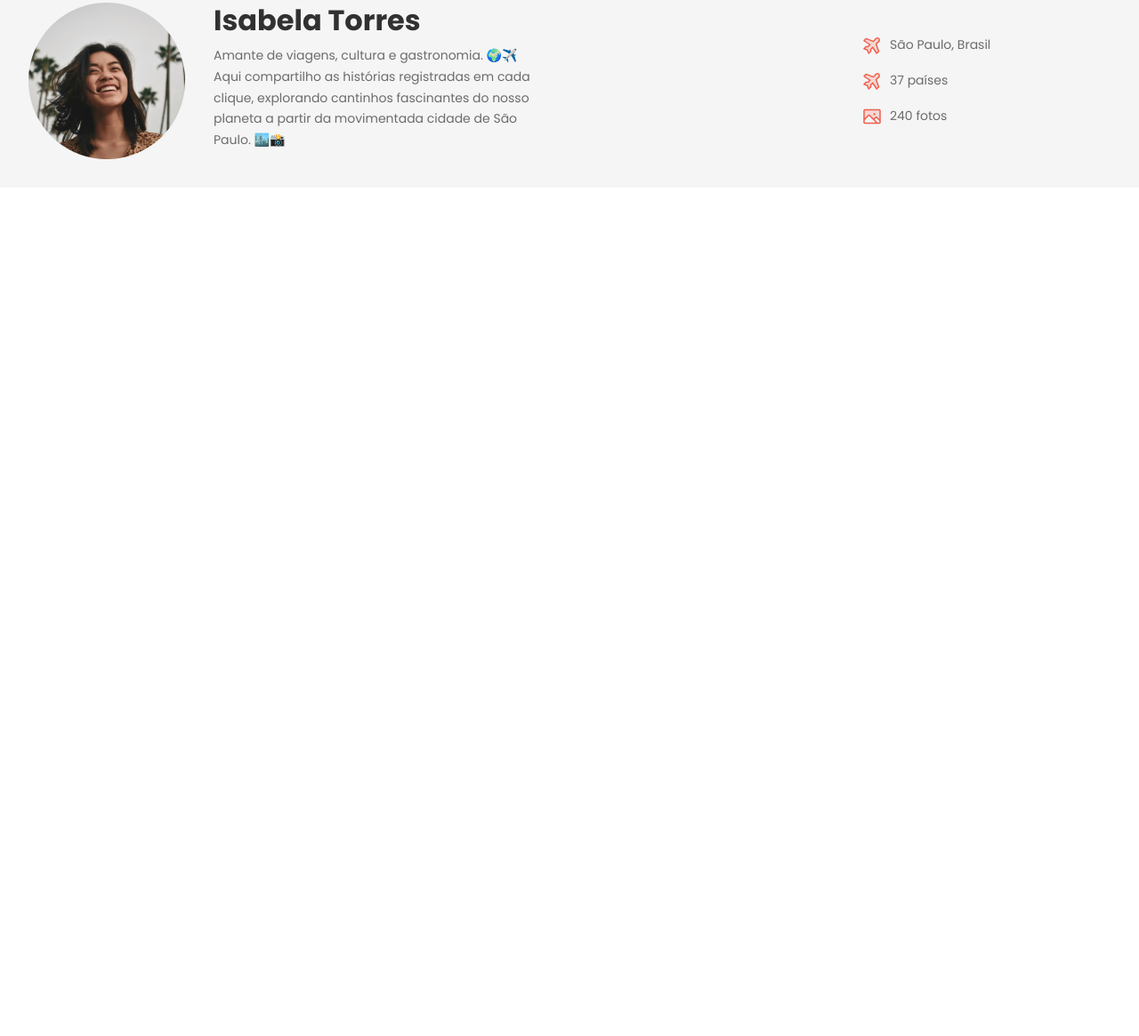
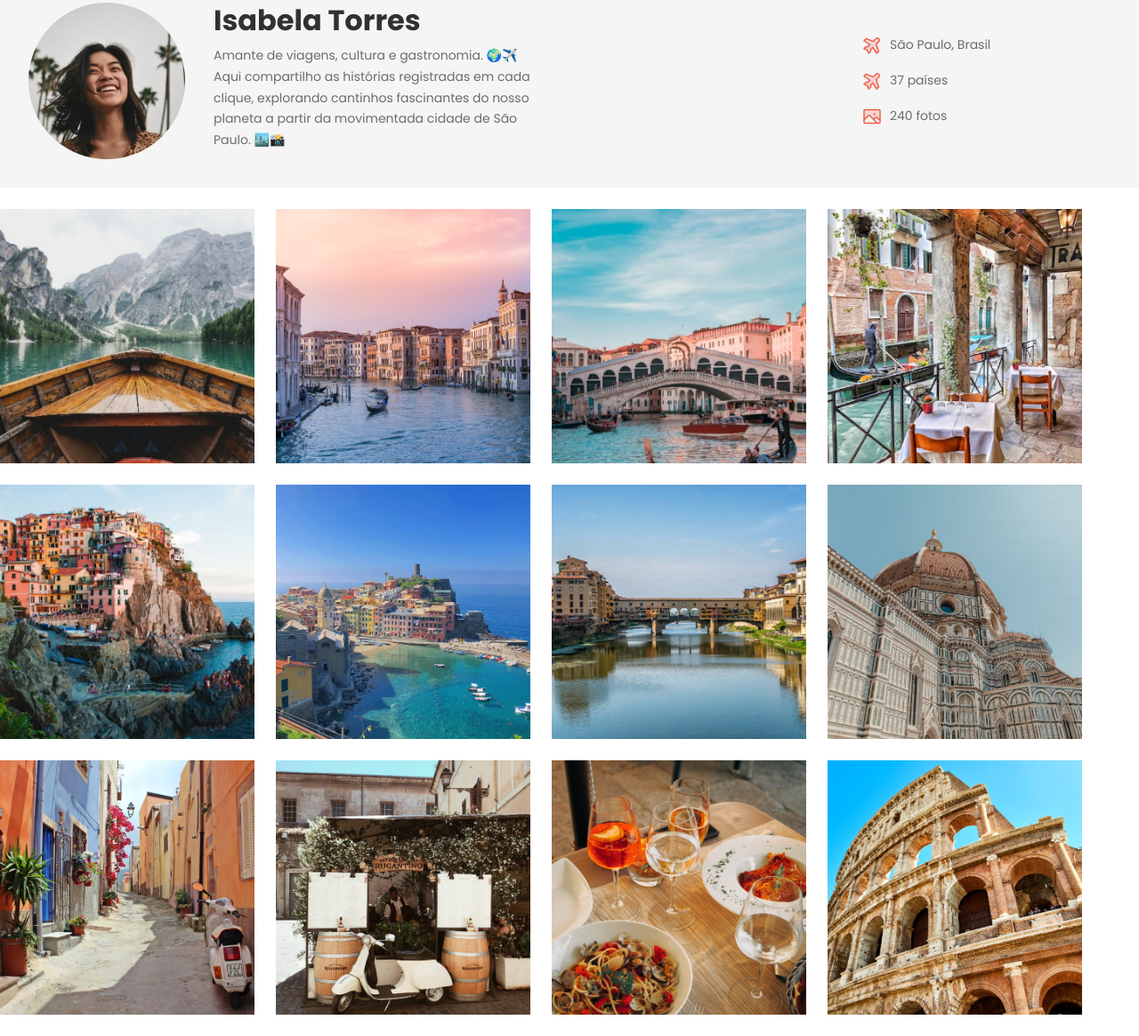
Before and after one commit to Alex-Barros/Travelgram, a plain HTML site: page index.html in a window 1280 px wide. Shown: the part 125-1290 px from the top of the page at 89% size. Before the commit the page ends 800 px from the top, so only its background shows below. Drawn offline with Linux system fonts and the light colour scheme.

Commit message:
done main gallery

```diff
--- a/index.html
+++ b/index.html
@@ -64,7 +64,18 @@
         </header>
     </div>
     <main>
-
+        <img src="assets/imagens/Image 01.png" alt="...">
+        <img src="assets/imagens/Image 02.png" alt="...">
+        <img src="assets/imagens/Image 03.png" alt="...">
+        <img src="assets/imagens/Image 04.png" alt="...">
+        <img src="assets/imagens/Image 05.png" alt="...">
+        <img src="assets/imagens/Image 06.png" alt="...">
+        <img src="assets/imagens/Image 07.png" alt="...">
+        <img src="assets/imagens/Image 08.png" alt="...">
+        <img src="assets/imagens/Image 09.png" alt="...">
+        <img src="assets/imagens/Image 10.png" alt="...">
+        <img src="assets/imagens/Image 11.png" alt="...">
+        <img src="assets/imagens/Image 12.png" alt="...">
     </main>
     <footer>
 
--- a/styles/index.css
+++ b/styles/index.css
@@ -1,3 +1,4 @@
 @import url(global.css);
 @import url(nav.css);
 @import url(header.css);
+@import url(main.css);
--- /dev/null
+++ b/styles/main.css
@@ -0,0 +1,12 @@
+main {
+    display: flex; /* coloca os elementos em linha */
+    flex-wrap: wrap; /* quebra a linha quando não cabe mais elementos */
+    gap: 24px; /* espaço entre os elementos de 24px */
+    padding-block: 24px; /* padding-top e padding-bottom de 24px */
+}
+
+main img {
+    width: 286px;
+    height: 286px;
+    object-fit: cover;
+}
```
